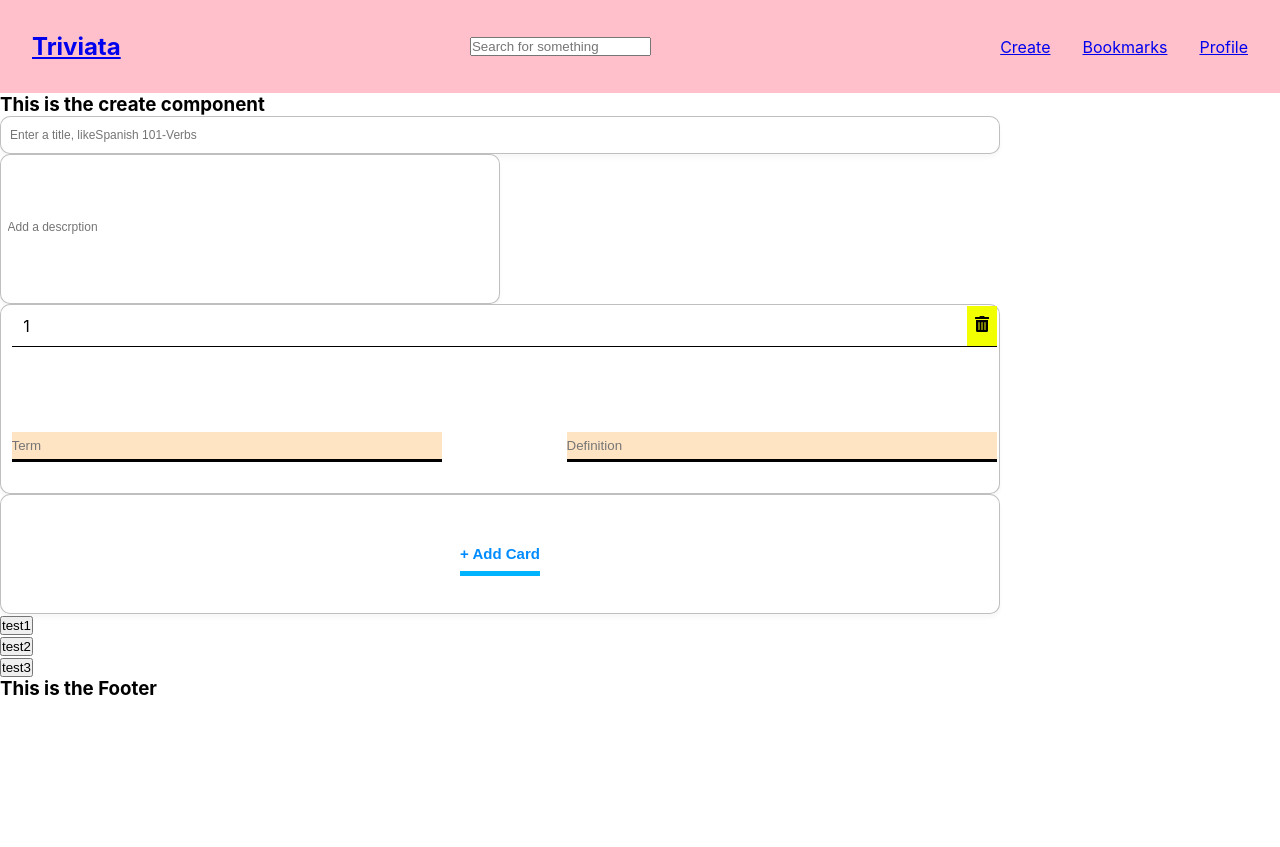
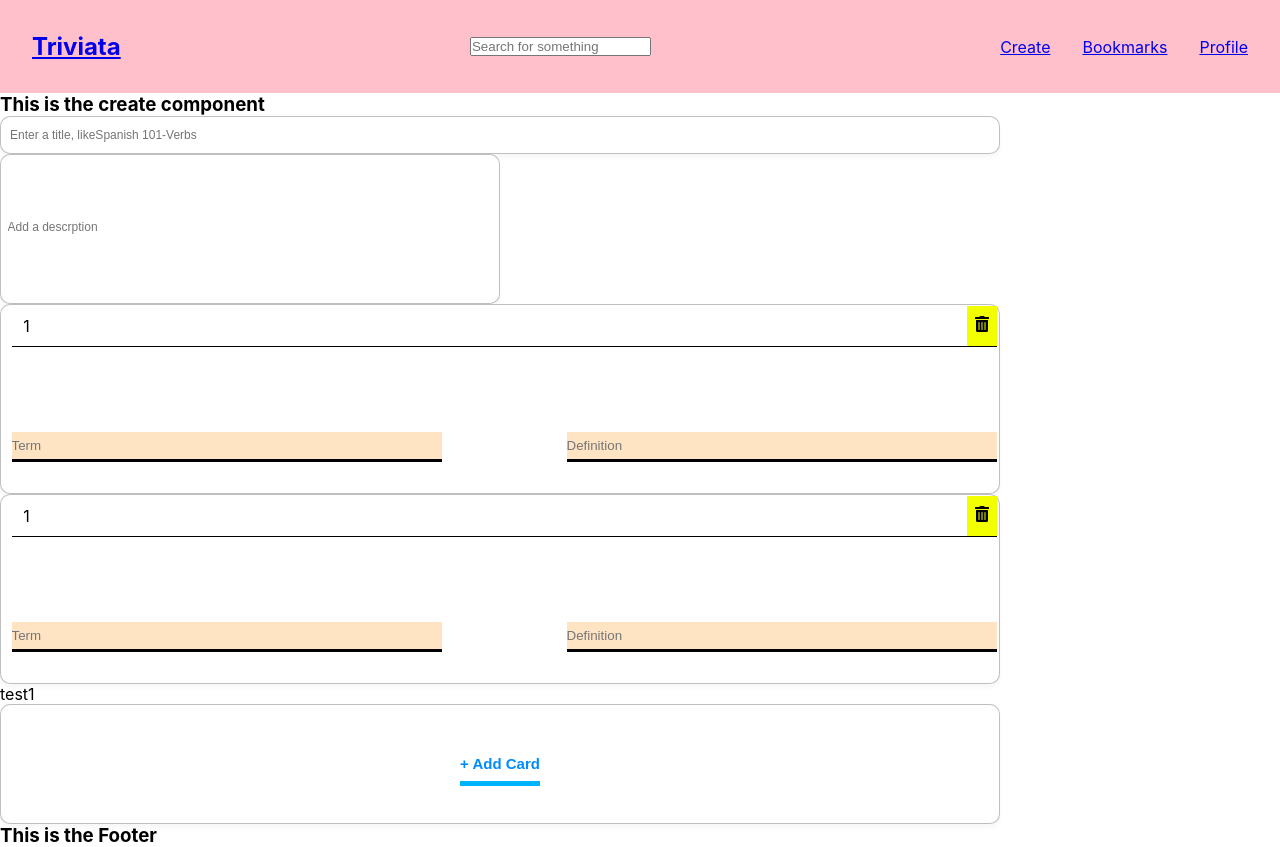
Before and after one commit to lastnameisgold/triviata_app_frontend, a React (Create React App) app in the folder triviata/: page /create in a window 1280 px wide. Before the commit the page ends 800 px from the top, so only its background shows below. Built offline with nearby package versions, Linux system fonts and the light colour scheme.

Commit message:
can add and remove flashcards

```diff
--- a/triviata/src/components/CreateFlashcards.jsx
+++ b/triviata/src/components/CreateFlashcards.jsx
@@ -14,6 +14,8 @@ import Title from "./Title.jsx"
 
 if you want to make new divs based on existing array you use maps or filter
 learn more about those becuase they open up more of hwat can be done
+
+6. another issue is that it doesnt ssave when refreshed so it has insert in to ds and save in data base and retrive from data base and update in data base
 */
 
 
@@ -76,35 +78,18 @@ function removeDiv(e){
   }
 
   const [fruits, setFruits] = useState([
-    'test1',
-    'test2',
-    'test3',
+    'test1'
   ]);
 
-const removeElement = (index) => {
-  const newFruits = fruits.filter((_, i) => i !== index);
-  setFruits(newFruits);
-
-};
-
-const addDiv=()=>{
-  setFruits(...fruits,fruits.push("bananafish"))
-  console.log(fruits)
-}
-
-
-  return(
-
-    <div className="create-flashcards-container">
-      <Title/>
-      <Description/>
-      <div className="tes">
-      <div className="create-tiles-container">
+  const cardTemaplate = (index)=>{
+return (
+  <div key={index} className="create-tiles-container">
         <div className="tiles-container">
           <div className="tiles-inner-container">
             <div className="number-trash-container">
               <div className="number"><span>1</span></div>
-              <div className="trash-can"><span><FaTrashAlt onClick={removeDiv}/></span></div>
+              <div className="trash-can"><span><FaTrashAlt onClick={() => removeCards(index)}
+/></span></div>
             </div>
             <div className="term-def-container">
               <input className="term-container" placeholder="Term">
@@ -120,11 +105,77 @@ const addDiv=()=>{
         </div>
 
       </div>
+)
+  }
+const removeCards = (index) => {
+  const newFruits = fruits.filter((_, i) => i !== index);
+  setFruits(newFruits);
+
+};
+const[count,setCount]=useState(0)
+const addCard=()=>{
+
+  setCount(count+1)
+
+  setFruits([...fruits,`${count}`])
+  console.log(fruits)
+  console.log(count)
+
+}
+
+const showNewCards = ()=>{
+  return(
+  fruits.map((fruit, index) => (
+    <div key={index}>
+      {cardTemaplate(index)}
+      <div>{fruit}</div>
+    </div>
+    // <div key={index}>
+    //   <button
+    //     onClick={() => removeCards(index)}
+    //   >
+    //     {fruit}
+    //   </button>
+
+    // </div>
+  ))
+  )
+}
+
+  return(
+
+    <div className="create-flashcards-container">
+      <Title/>
+      <Description/>
+      <div className="tes">
+      <div className="create-tiles-container">
+        <div className="tiles-container">
+          <div className="tiles-inner-container">
+            <div className="number-trash-container">
+              <div className="number"><span>1</span></div>
+              <div className="trash-can"><span><FaTrashAlt onClick={removeCards}/></span></div>
+            </div>
+            <div className="term-def-container">
+              <input className="term-container" placeholder="Term">
+
+              </input>
+              <input className="def-container" placeholder="Definition">
+
+              </input>
+            </div>
+
+          </div>
+
+        </div>
+
+      </div>
+      {showNewCards()}
+
       </div>
       <div className="add-tile-container">
         <div className="inner-add-container">
           <div className="add-button-container">
-            <button className="add-card-btn" onClick={addDiv}> + Add Card</button>
+            <button className="add-card-btn" onClick={addCard}> + Add Card</button>
 
 
           </div>
@@ -133,16 +184,6 @@ const addDiv=()=>{
 
       </div>
 
-      {fruits.map((fruit, index) => (
-    <div key={index}>
-      <button
-        onClick={() => removeElement(index)}
-      >
-        {fruit}
-      </button>
-
-    </div>
-  ))}
 
 
     </div>
```
